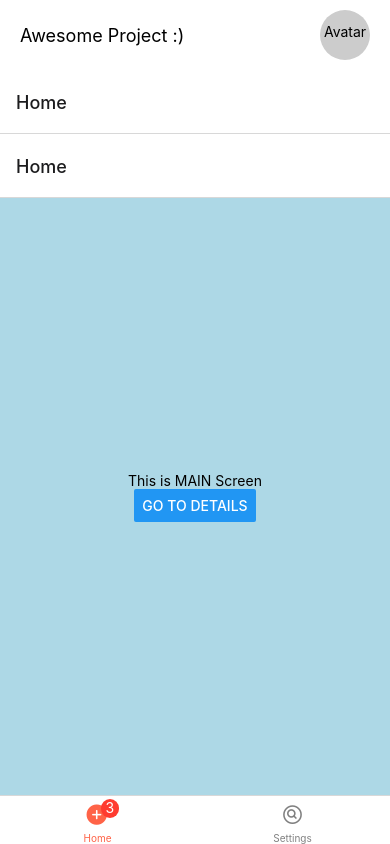
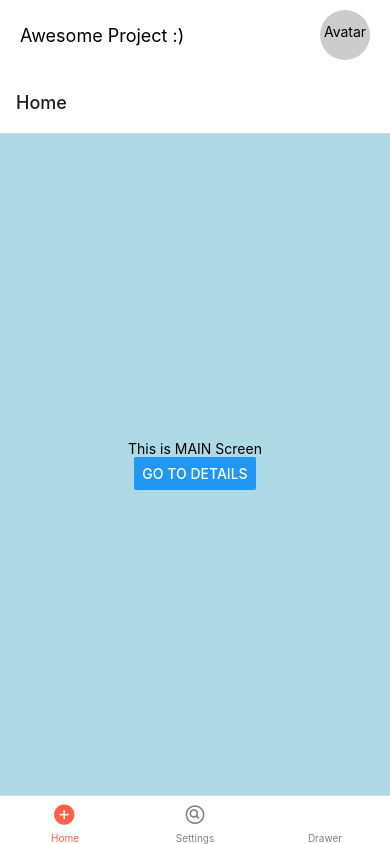
Before and after one commit to Yehor0110/AwesomeProject, a React Native app: screen /HomeMain in a window 390 px wide. Built offline with nearby package versions, Linux system fonts and the light colour scheme.

Commit message:
Fixed - Drawer worked. But only inside TabScreen. Dont work inside StackNavigation

```diff
--- a/src/App.js
+++ b/src/App.js
@@ -3,12 +3,26 @@ import { SafeAreaView } from 'react-native';
 import Header from './screens/Main/components/Header/Header';
 import MainScreen from './screens/Main/MainScreen';
 import { mainStyle } from './screens/Main/styles';
+// import { SafeAreaProvider } from 'react-native-safe-area-context';
+import { createStackNavigator } from '@react-navigation/stack';
+import Drawer from './screens/Main/components/DrawerNavigation/Drawer'
+import { NavigationContainer } from '@react-navigation/native';
+import { enableFreeze } from 'react-native-screens';
+
+const Stack = createStackNavigator();
+
+enableFreeze(true);
 
 function App() {
   return (
     <SafeAreaView style={mainStyle.conteiner}>
       <Header />
-      <MainScreen />
+      <NavigationContainer>
+        <Stack.Navigator screenOptions={{ headerShown: false }}>
+          <Stack.Screen name="HomeMain" component={MainScreen} />
+          <Stack.Screen name="DrawerNavigation" component={Drawer} />
+        </Stack.Navigator>
+      </NavigationContainer>
     </SafeAreaView>
   );
 }
--- a/src/screens/Main/MainScreen.js
+++ b/src/screens/Main/MainScreen.js
@@ -4,14 +4,14 @@ import HomeStackScreen from './components/Home/Home';
 import SettingsScreen from './components/SettingsScreen/Settings';
 import Ionicons from 'react-native-vector-icons/Ionicons';
 import { createBottomTabNavigator } from '@react-navigation/bottom-tabs';
-import { NavigationContainer } from '@react-navigation/native';
+import Drawer from './components/DrawerNavigation/Drawer';
 
 
 const Tab = createBottomTabNavigator();
 
 export default function HomeMain() {
   return (
-    <NavigationContainer>
+
       <Tab.Navigator
         screenOptions={({ route }) => ({
           tabBarIcon: ({ focused, color, size }) => {
@@ -32,9 +32,9 @@ export default function HomeMain() {
           tabBarInactiveTintColor: 'gray',
         })}
       >
-        <Tab.Screen name="Home" component={HomeStackScreen} options={{ tabBarBadge: 3 }} />
+        <Tab.Screen name="Home" component={HomeStackScreen} options={{ tabBarBadge: 3 }, { headerShown: false }} />
         <Tab.Screen name="Settings" component={SettingsScreen} />
+        <Tab.Screen name="Drawer" component={Drawer} options={{ headerShown: false }} />
       </Tab.Navigator>
-    </NavigationContainer>
   );
 }
```
Also changed, not shown: 1 other file (tests, documents, lock files or other folders).
